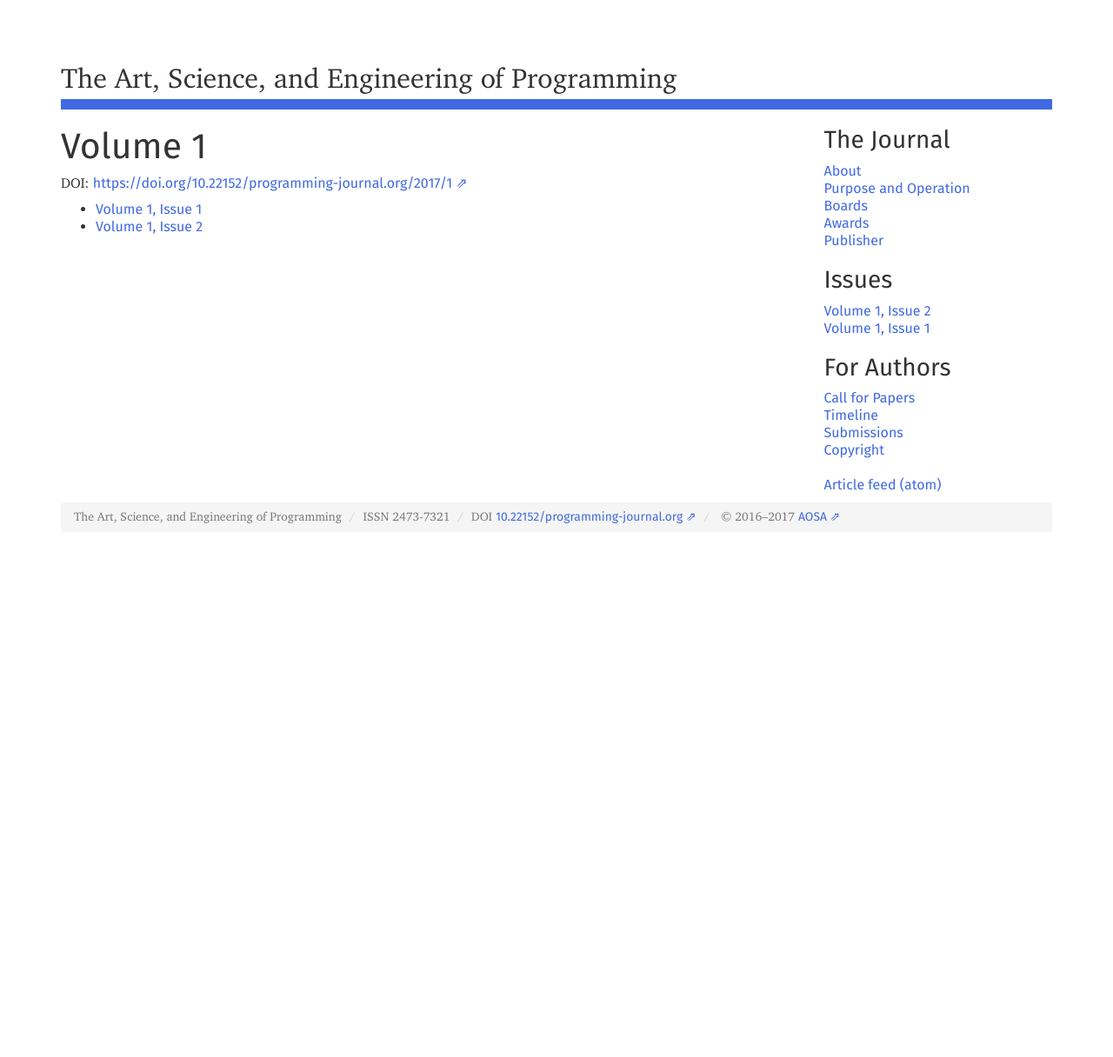
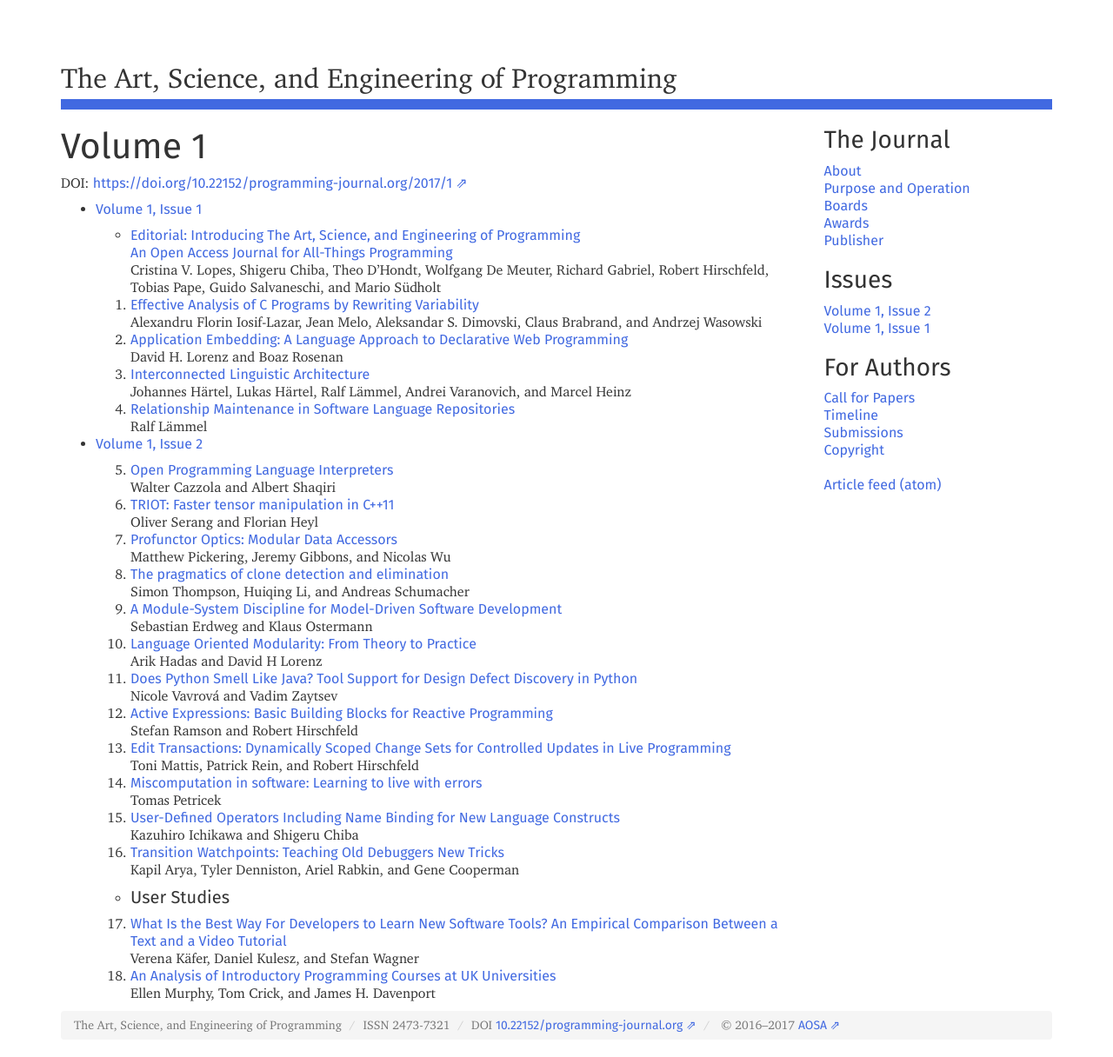
Before and after one commit to programming-journal/programming-journal.github.io, a Jekyll site: the page built from 2017/1/index.markdown, in a window 1280 px wide. Shown: the whole page at 87% size. Built offline with Jekyll 4.4.1, drawn with Linux system fonts in a browser that asks for light colours; nearby versions of some CDN libraries; before the commit the page ends 900 px from its top, so only the background shows below that.

Commit message:
Add user studies categorie

```diff
--- a/2017/1/index.markdown
+++ b/2017/1/index.markdown
@@ -8,4 +8,65 @@ DOI: <https://doi.org/10.22152/programming-journal.org/2017/1>
 
 
 * [Volume 1, Issue 1](issue1)
+
+  - [Editorial: Introducing The Art, Science, and Engineering of Programming
+An Open Access Journal for All-Things Programming](/2017/1/editorial)
+Cristina V. Lopes, Shigeru Chiba, Theo D’Hondt, Wolfgang De Meuter, Richard Gabriel, Robert Hirschfeld, Tobias Pape, Guido Salvaneschi, and Mario Südholt
+
+
+
+  {: start="1"}
+  1. [Effective Analysis of C Programs by Rewriting Variability](/2017/1/1)
+Alexandru Florin Iosif-Lazar, Jean Melo, Aleksandar S. Dimovski, Claus Brabrand, and Andrzej Wasowski
+  1. [Application Embedding: A Language Approach to Declarative Web Programming](/2017/1/2)
+David H. Lorenz and Boaz Rosenan
+  1. [Interconnected Linguistic Architecture](/2017/1/3)
+Johannes Härtel, Lukas Härtel, Ralf Lämmel, Andrei Varanovich, and Marcel Heinz
+  1. [Relationship Maintenance in Software Language Repositories](/2017/1/4)
+Ralf Lämmel
+
+
+
 * [Volume 1, Issue 2](issue2)
+
+
+
+
+  {: start="5"}
+  1. [Open Programming Language Interpreters](/2017/1/5)
+Walter Cazzola and Albert Shaqiri
+  1. [TRIOT: Faster tensor manipulation in C++11](/2017/1/6)
+Oliver Serang and Florian Heyl
+  1. [Profunctor Optics: Modular Data Accessors](/2017/1/7)
+Matthew Pickering, Jeremy Gibbons, and Nicolas Wu
+  1. [The pragmatics of clone detection and elimination](/2017/1/8)
+Simon Thompson, Huiqing Li, and Andreas Schumacher
+  1. [A Module-System Discipline for Model-Driven Software Development](/2017/1/9)
+Sebastian Erdweg and Klaus Ostermann
+  1. [Language Oriented Modularity: From Theory to Practice](/2017/1/10)
+Arik Hadas and David H Lorenz
+  1. [Does Python Smell Like Java? Tool Support for Design Defect Discovery in Python](/2017/1/11)
+Nicole Vavrová and Vadim Zaytsev
+  1. [Active Expressions: Basic Building Blocks for Reactive Programming](/2017/1/12)
+Stefan Ramson and Robert Hirschfeld
+  1. [Edit Transactions: Dynamically Scoped Change Sets for Controlled Updates in Live Programming](/2017/1/13)
+Toni Mattis, Patrick Rein, and Robert Hirschfeld
+  1. [Miscomputation in software: Learning to live with errors](/2017/1/14)
+Tomas Petricek
+  1. [User-Defined Operators Including Name Binding for New Language Constructs](/2017/1/15)
+Kazuhiro Ichikawa and Shigeru Chiba
+  1. [Transition Watchpoints: Teaching Old Debuggers New Tricks](/2017/1/16)
+Kapil Arya, Tyler Denniston, Ariel Rabkin, and Gene Cooperman
+
+
+
+  - #### User Studies
+
+
+
+
+  {: start="17"}
+  1. [What Is the Best Way For Developers to Learn New Software Tools? An Empirical Comparison Between a Text and a Video Tutorial](/2017/1/17)
+Verena Käfer, Daniel Kulesz, and Stefan Wagner
+  1. [An Analysis of Introductory Programming Courses at UK Universities](/2017/1/18)
+Ellen Murphy, Tom Crick, and James H. Davenport
```
Also changed, not shown: 2017/1/issue1/index.markdown (+5 -5 lines), 2017/1/issue2/index.markdown (+23 -14 lines).
